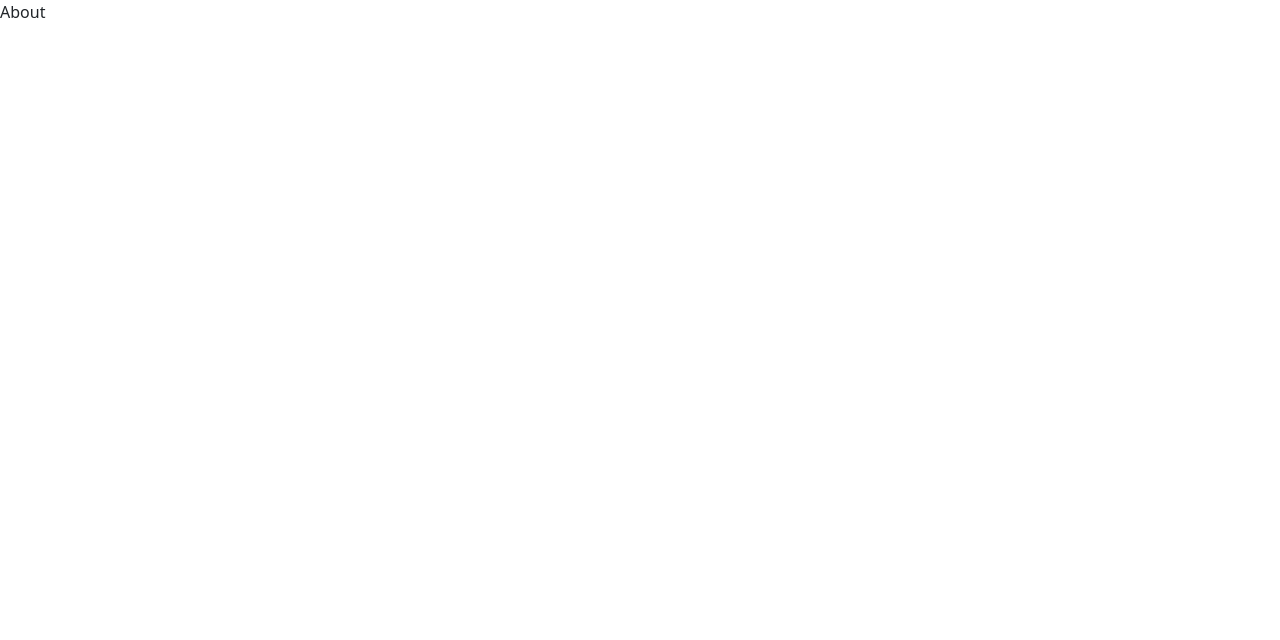
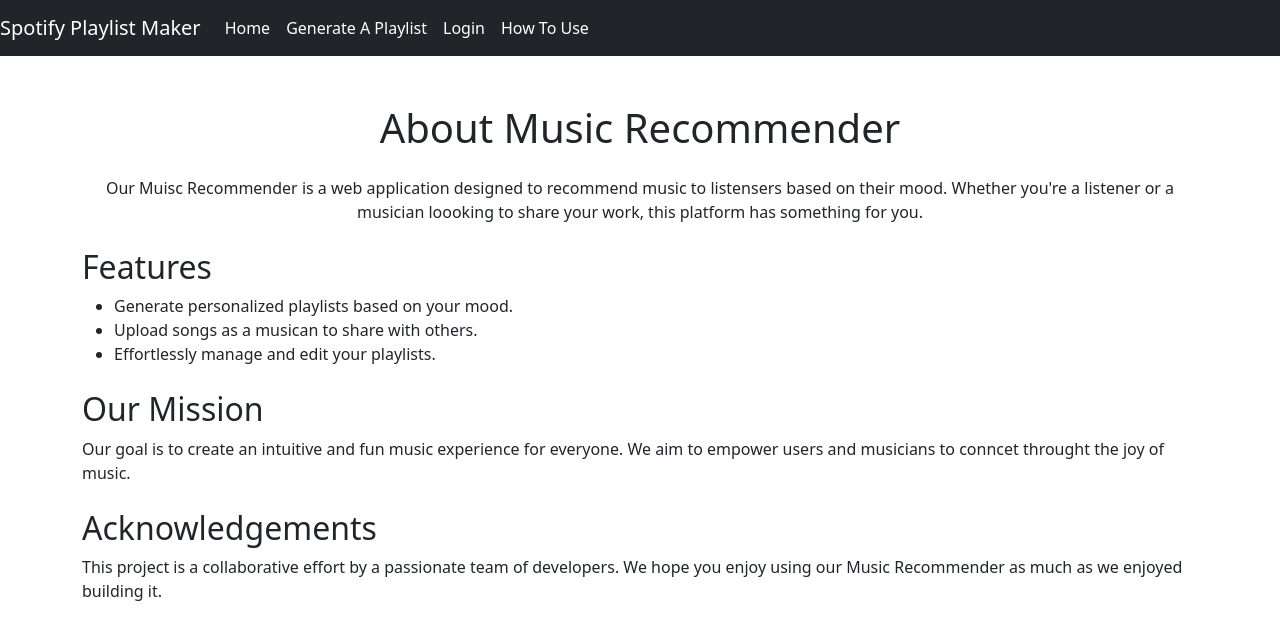
Before and after one commit to MichaelAngamarca/418Project, a React (Create React App) app: page /howtouse in a window 1280 px wide. Shown: the top 640 px of the page. Built offline with nearby package versions, Linux system fonts and the light colour scheme.

Commit message:
Updated the About page

```diff
--- a/src/About/About.js
+++ b/src/About/About.js
@@ -2,7 +2,73 @@ import React from 'react'
 
 const About = () => {
   return (
-    <div>About</div>
+    <div>
+     <nav className="navbar navbar-expand-lg navbar-light bg-dark">
+       <a className="navbar-brand text-white" href="/public">
+         Spotify Playlist Maker
+       </a>
+       <button
+         className="navbar-toggler"
+         type="button"
+         data-toggle="collapse"
+         data-target="#navbarNavAltMarkup"
+         aria-controls="navbarNavAltMarkup"
+         aria-expanded="false"
+         aria-label="Toggle navigation"
+       >
+         <span className="navbar-toggler-icon"></span>
+       </button>
+       <div className="collapse navbar-collapse" id="navbarNavAltMarkup">
+         <div className="navbar-nav">
+           <a className="nav-item nav-link text-white active" href="/">
+             Home
+           </a>
+           <a className="nav-item nav-link text-white" href="/generateplaylist">
+             Generate A Playlist
+           </a>
+           <a className="nav-item nav-link text-white" href="/login">
+             Login
+           </a>
+           <a className="nav-item nav-link text-white" href="/howtouse">
+             How To Use
+           </a>
+         </div>
+       </div>
+     </nav>
+
+
+   <div className="container my-5">
+     <h1 className="text-center mb-4">About Music Recommender</h1>
+     <p className="text-center">
+       Our Muisc Recommender is a web application designed to recommend music to listensers based on
+       their mood. Whether you're a listener or a musician loooking to share your work, this platform has something for you.
+     </p>
+     <div className="mt-4">
+       <h2>Features</h2>
+       <ul>
+         <li>Generate personalized playlists based on your mood.</li>
+         <li>Upload songs as a musican to share with others.</li>
+         <li>Effortlessly manage and edit your playlists.</li>
+       </ul>
+     </div>
+     <div className="mt-4">
+       <h2>Our Mission</h2>
+       <p>
+         Our goal is to create an intuitive and fun music experience for everyone. We aim to
+         empower users and musicians to conncet throught the joy of music.
+       </p>
+     </div>
+     <div className="mt-4">
+       <h2>Acknowledgements</h2>
+       <p>
+         This project is a collaborative effort by a passionate team of developers. We hope
+         you enjoy using our Music Recommender as much as we enjoyed building it.
+       </p>
+     </div>
+   </div>
+ </div>
+
+
   )
 }
 
```
